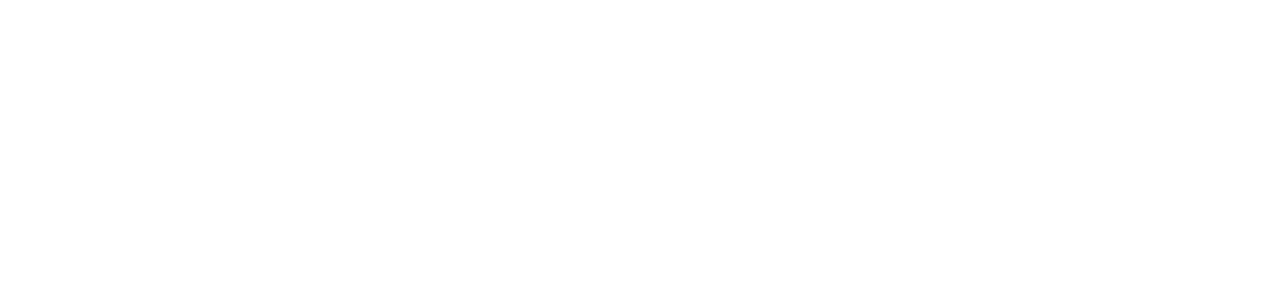
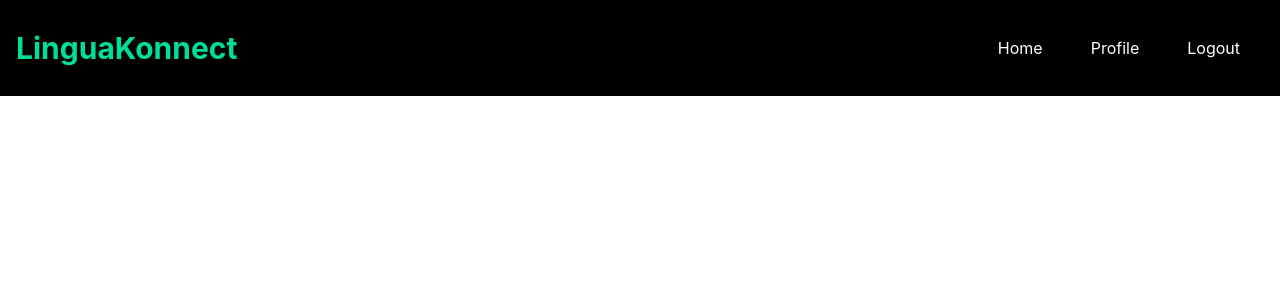
Before and after one commit to adityaChauhan2510/LinguaKonnect, a React (Create React App) app in the folder client/: page /studentprofile in a window 1280 px wide. Before the commit this address had no page. Shown: the top 300 px of the page. Built offline with nearby package versions, Linux system fonts and the light colour scheme.

Commit message:
added-profile-page

```diff
--- a/client/src/App.js
+++ b/client/src/App.js
@@ -5,20 +5,20 @@
 import Signup from "./pages/Signup";
 import TutorHome from "./tutor/pages/TutorHome";
 import StudentHome from "./student/pages/StudentHome";
+import StudentProfile from "./student/pages/StudentProfile";
 
 export default function App() {
   return (
-
     <BrowserRouter>
       <Routes>
         <Route path="/" element={<Landing />} />
         <Route path="login" element={<Login />} />
         <Route path="signup" element={<Signup />} />
 
-            <Route path ="tutorhome" element={<TutorHome />} />
-            <Route path ="studenthome" element={<StudentHome />} />
+        <Route path="tutorhome" element={<TutorHome />} />
+        <Route path="studenthome" element={<StudentHome />} />
+        <Route path="studentprofile" element={<StudentProfile />} />
       </Routes>
     </BrowserRouter>
-
   );
 }
--- a/client/src/student/components/Experience.js
+++ b/client/src/student/components/Experience.js
@@ -25,10 +25,8 @@
           <em>None</em>
         </MenuItem>
         <MenuItem value={1}>1 year</MenuItem>
-        <MenuItem value={2}>2 years</MenuItem>
         <MenuItem value={3}>3 years</MenuItem>
-        <MenuItem value={4}>4 years</MenuItem>
-        <MenuItem value={5}>5 years</MenuItem>
+        <MenuItem value={5}>{">"}5 years</MenuItem>
       </Select>
     </FormControl>
   );
--- a/client/src/student/components/Navbar.js
+++ b/client/src/student/components/Navbar.js
@@ -1,9 +1,8 @@
-import React, { useContext  } from "react";
+import React, { useContext } from "react";
 import { NavLink } from "react-router-dom";
 import axios from "axios";
 import { toast } from "react-hot-toast";
 import { Navigate } from "react-router-dom";
-
 
 const Navbar = () => {
   // const { isAuthenticated, setIsAuthenticated} =
@@ -32,20 +31,18 @@
   return (
     <div className="bg-black flex justify-between items-center h-24 w-[100%] mx-auto px-4 text-white">
       {/* Logo */}
-      <h1 className="w-full text-3xl font-bold text-[#00df9a]">LinguaKonnect</h1>
+      <h1 className="w-full text-3xl font-bold text-[#00df9a]">
+        LinguaKonnect
+      </h1>
 
       <ul className="hidden md:flex">
         <NavLink to="/studenthome">
-          <li
-            className="p-4 hover:bg-[#00df9a] rounded-xl m-2 cursor-pointer duration-300 hover:text-black"
-          >
+          <li className="p-4 hover:bg-[#00df9a] rounded-xl m-2 cursor-pointer duration-300 hover:text-black">
             Home
           </li>
         </NavLink>
-        <NavLink to="/profile">
-          <li
-            className="p-4 hover:bg-[#00df9a] rounded-xl m-2 cursor-pointer duration-300 hover:text-black"
-          >
+        <NavLink to="/studentprofile">
+          <li className="p-4 hover:bg-[#00df9a] rounded-xl m-2 cursor-pointer duration-300 hover:text-black">
             Profile
           </li>
         </NavLink>
--- /dev/null
+++ b/client/src/student/pages/StudentProfile.js
@@ -0,0 +1,10 @@
+import React from "react";
+import Navbar from "../components/Navbar";
+
+export default function StudentProfile() {
+  return (
+    <>
+      <Navbar />
+    </>
+  );
+}
```
Lines whose indentation alone changed are shown as unchanged.
